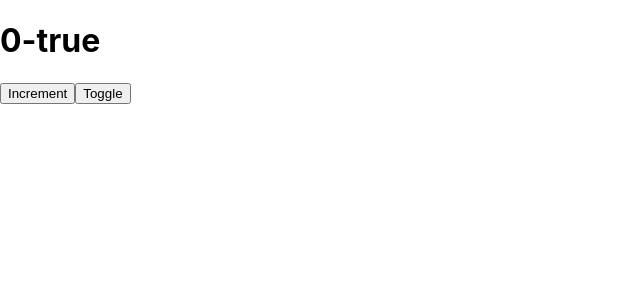
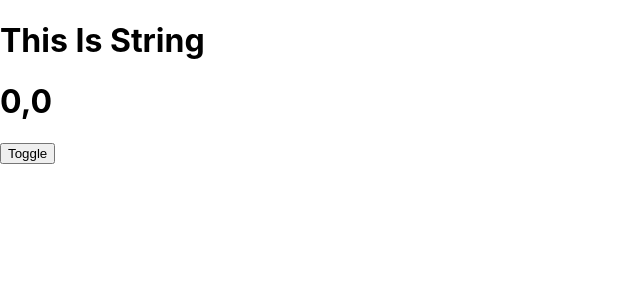
Before and after one commit to paudel54/React_Interview, a React (Create React App) app in the folder first/: page / in a window 1280 px wide. Shown: the top 300 px of the page, without its empty margins (0-640 px from the left). Built offline with nearby package versions, Linux system fonts and the light colour scheme.

Commit message:
implemented component will unmount with use Effect adding return to it, #clearified

```diff
--- a/first/src/App.js
+++ b/first/src/App.js
@@ -1,20 +1,12 @@
 import React, { useState, useEffect } from "react";
+import String from "./components/String";
 
-
-let count = 0;
 export default function App() {
-  const [cnt, setCount] = useState(0);
-  const [flag, setFlag] = useState(true);
-  // Use effect is called everytime there is a re-render
-  useEffect(() => {
-    console.log('Effects called ... ' + count++);
-  }, [cnt])
-
+  const [data, setData] = useState(true);
   return (
     <div>
-      <h1>{cnt + '-' + flag.toString()}</h1>
-      <button onClick={() => setCount(cnt + 1)}>Increment</button>
-      <button onClick={() => setFlag(!flag)}>Toggle</button>
+      {data ? <String /> : <h1>No Data Available</h1>}
+      <button onClick={() => setData(!data)}>Toggle</button>
     </div>
   );
 }
--- /dev/null
+++ b/first/src/components/String.jsx
@@ -0,0 +1,29 @@
+import React, { useEffect, useState } from "react";
+
+const String = () => {
+  const [string, setString] = useState("0,0");
+  const dispalyXY = (e) => {
+    let str = e.pageX + "," + e.pageY;
+    setString(str);
+    console.log(str);
+  };
+  useEffect(() => {
+    console.log("Use Effect has been called");
+    window.addEventListener("mousemove", dispalyXY);
+    // Return on useEffects works on on unmounting or removing the component
+    // Cleaning up the code or component will unmount .
+    // executed when unmount phase is fired for useEffect.
+    return () => {
+      console.log("Clean-up code");
+      window.removeEventListener("mousemove", dispalyXY);
+    };
+  }, []);
+  return (
+    <div>
+      <h1>This Is String</h1>
+      <h1>{string}</h1>
+    </div>
+  );
+};
+
+export default String;
--- a/first/src/components/class.js
+++ b/first/src/components/class.js
@@ -45,3 +45,7 @@ export default class functional extends Component {
 
 // phases mounting, updating, unmounting, error handling,
 //purpose execute peice of code depending on the peice of sequence, or requirements.
+
+
+//component will unmount in UseEffect is done by provideing
+// the return keyword on useEffect that load on removieng components;
```
